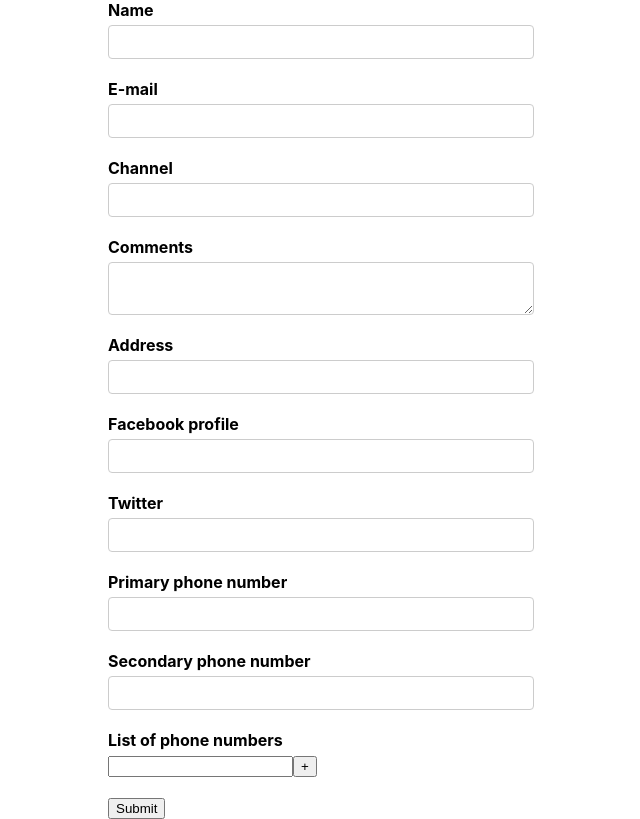
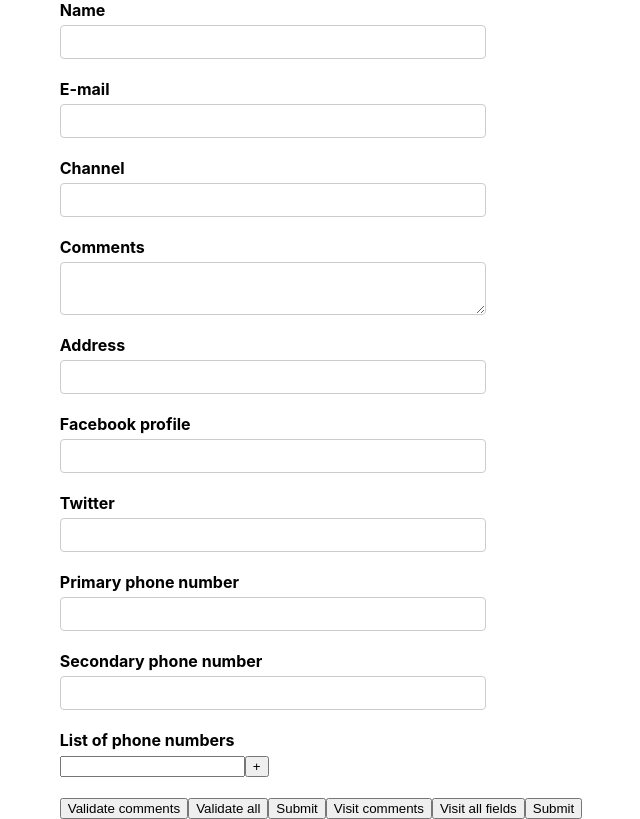
Before and after one commit to lslozano/formik-practice, a React (Create React App) app: page / in a window 1280 px wide. Shown: the whole page, without its empty margins (319-959 px from the left). Built offline with nearby package versions, Linux system fonts and the light colour scheme.

Commit message:
Apply the render props method on the whole Formik component

```diff
--- a/src/components/YoutubeForm.js
+++ b/src/components/YoutubeForm.js
@@ -1,21 +1,28 @@
 import React from "react";
-import { Formik, Form, Field, ErrorMessage, FieldArray } from "formik";
+import {
+  Formik,
+  Form,
+  Field,
+  ErrorMessage,
+  FieldArray,
+  FastField,
+} from "formik";
 import * as Yup from "yup";
 
-import TextError from './TextError';
+import TextError from "./TextError";
 
 const initialValues = {
-  name: '',
-  email: '',
-  channel: '',
-  comments: '',
-  address: '',
+  name: "",
+  email: "",
+  channel: "",
+  comments: "",
+  address: "",
   social: {
-    facebook: '',
-    twitter: '',
+    facebook: "",
+    twitter: "",
   },
-  phoneNumber: ['', ''],
-  phNumbers: [''],
+  phoneNumber: ["", ""],
+  phNumbers: [""],
 };
 
 const onSubmit = (values) => {
@@ -24,12 +31,23 @@ const onSubmit = (values) => {
 };
 
 const validationSchema = Yup.object({
-  name: Yup.string().required('Required'),
-  email: Yup.string().email('Invalid email format.').required('Required'),
-  channel: Yup.string().required('Required'),
-  comments: Yup.string().required('Required'),
-  address: Yup.string().required('Required'),
+  name: Yup.string().required("Required"),
+  email: Yup.string().email("Invalid email format.").required("Required"),
+  channel: Yup.string().required("Required"),
+  // comments: Yup.string().required('Required'),
+  address: Yup.string().required("Required"),
 });
+
+// This method will automatically receive the value of the comments field.
+const validateComments = (value) => {
+  let error;
+
+  if (!value) {
+    error = "Required";
+  }
+
+  return error;
+};
 
 const YoutubeForm = () => {
   return (
@@ -37,97 +55,146 @@ const YoutubeForm = () => {
       initialValues={initialValues}
       validationSchema={validationSchema}
       onSubmit={onSubmit}
+      // This two can be set to false so the validation wont trigger automatically
+      // validateOnChange
+      // validateOnBlur
     >
+      {/* Function as children for the Formik component */}
+      {/* It gives us access to the formik props, which lets us control everything that has to do with our form. */}
+      {(formik) => {
+        console.log(formik);
+        return (
           <Form>
-        <div className='form-control'>
-          <label htmlFor='name'>Name</label>
-          <Field type='text' id='name' name='name' />
-          <ErrorMessage name='name' component={TextError}/>
+            <div className="form-control">
+              <label htmlFor="name">Name</label>
+              <Field type="text" id="name" name="name" />
+              <ErrorMessage name="name" component={TextError} />
             </div>
 
-        <div className='form-control'>
-          <label htmlFor='email'>E-mail</label>
-          <Field type='email' id='email' name='email' />
-          <ErrorMessage name='email'>
-            {errorMsg => <div className='error'>{errorMsg}</div>}
+            <div className="form-control">
+              <label htmlFor="email">E-mail</label>
+              <Field type="email" id="email" name="email" />
+              <ErrorMessage name="email">
+                {(errorMsg) => <div className="error">{errorMsg}</div>}
               </ErrorMessage>
             </div>
 
-        <div className='form-control'>
-          <label htmlFor='channel'>Channel</label>
-          <Field type='text' id='channel' name='channel' />
-
-          <ErrorMessage name='channel' component={TextError}/>
+            <div className="form-control">
+              <label htmlFor="channel">Channel</label>
+              <Field type="text" id="channel" name="channel" />
+              <ErrorMessage name="channel" component={TextError} />
             </div>
 
-        <div className='form-control'>
-          <label htmlFor='comments'>Comments</label>
-          <Field as='textarea' id='comments' name='comments' />
-
-          <ErrorMessage name='comments' component={TextError}/>
+            <div className="form-control">
+              <label htmlFor="comments">Comments</label>
+              <Field
+                as="textarea"
+                id="comments"
+                name="comments"
+                validate={validateComments}
+              />
+              <ErrorMessage name="comments" component={TextError} />
             </div>
 
-        <div className='form-control'>
-          <label htmlFor='address'>Address</label>
-          <Field name='address'>
-            {props => {
+            <div className="form-control">
+              <label htmlFor="address">Address</label>
+              <FastField name="address">
+                {(props) => {
                   const { field } = props;
                   return (
                     <div>
-                    <input type='text' id='address' {...field}/>
-                    <ErrorMessage name='address' component={TextError} />
+                      <input type="text" id="address" {...field} />
+                      <ErrorMessage name="address" component={TextError} />
                     </div>
-                )
-              }
-            }
-          </Field>
+                  );
+                }}
+              </FastField>
             </div>
 
-        <div className='form-control'>
-          <label htmlFor='facebook'>Facebook profile</label>
-          <Field type='text' id='address' name='social.facebook' />
+            <div className="form-control">
+              <label htmlFor="facebook">Facebook profile</label>
+              <Field type="text" id="address" name="social.facebook" />
             </div>
 
-        <div className='form-control'>
-          <label htmlFor='twitter'>Twitter</label>
-          <Field type='text' id='twitter' name='social.twitter' />
+            <div className="form-control">
+              <label htmlFor="twitter">Twitter</label>
+              <Field type="text" id="twitter" name="social.twitter" />
             </div>
 
-        <div className='form-control'>
-          <label htmlFor='primaryPh'>Primary phone number</label>
-          <Field type='text' id='primaryPh' name='phoneNumber[0]' />
+            <div className="form-control">
+              <label htmlFor="primaryPh">Primary phone number</label>
+              <Field type="text" id="primaryPh" name="phoneNumber[0]" />
             </div>
 
-        <div className='form-control'>
-          <label htmlFor='secondaryPh'>Secondary phone number</label>
-          <Field type='text' id='secondaryPh' name='phoneNumber[1]' />
+            <div className="form-control">
+              <label htmlFor="secondaryPh">Secondary phone number</label>
+              <Field type="text" id="secondaryPh" name="phoneNumber[1]" />
             </div>
 
-        <div className='form-control'>
+            <div className="form-control">
               <label>List of phone numbers</label>
-          <FieldArray name='phNumbers'>
-            {fieldArrayProps => {
-              const { push, remove, form: { values: { phNumbers }} } = fieldArrayProps;
+              <FieldArray name="phNumbers">
+                {(fieldArrayProps) => {
+                  const {
+                    push,
+                    remove,
+                    form: {
+                      values: { phNumbers },
+                    },
+                  } = fieldArrayProps;
                   return (
                     <div>
                       {phNumbers.map((phNumber, index) => {
                         return (
                           <div key={index}>
                             <Field name={`phNumbers[${index}]`} />
-                        {index > 0 && <button type='button'onClick={() => remove(index)}>-</button>}
-                        <button type='button'onClick={() => push('')}>+</button>
+                            {index > 0 && (
+                              <button
+                                type="button"
+                                onClick={() => remove(index)}
+                              >
+                                -
+                              </button>
+                            )}
+                            <button type="button" onClick={() => push("")}>
+                              +
+                            </button>
                           </div>
-                    )
-                  })
-                  }
+                        );
+                      })}
                     </div>
-              )
+                  );
                 }}
               </FieldArray>
             </div>
-
-        <button type='submit'>Submit</button>
+            <button
+              type="button"
+              onClick={() => formik.validateField('comments')}
+            >
+              Validate comments
+            </button>
+            <button type="button" onClick={() => formik.validateForm()}>
+              Validate all
+            </button>
+            <button type="submit">Submit</button>
+            <button
+              type="button"
+              onClick={() => formik.setFieldTouched('comments')}
+            >
+              Visit comments
+            </button>
+            <button type="button" onClick={() => formik.setTouched({
+              name: true,
+              email: true,
+              channel: true,
+              comments: true,
+            })}>
+              Visit all fields
+            </button>
+            <button type="submit">Submit</button>
           </Form>
+        );
+      }}
     </Formik>
   );
 };
```
Also changed, not shown: src/components/OldYoutubeForm.js (+25 -0 lines). Lines whose indentation alone changed are shown as unchanged.
